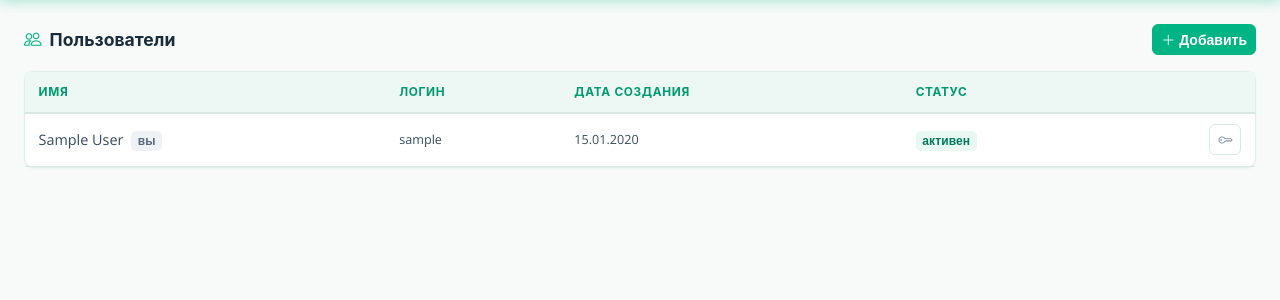
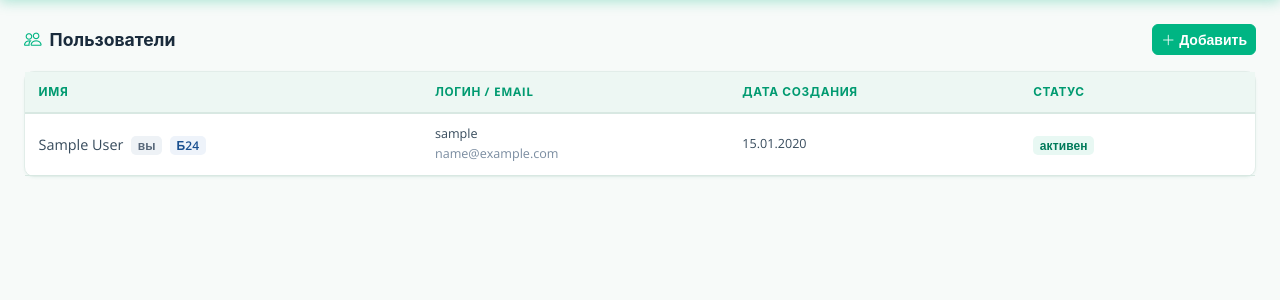
Before and after one commit to Legra13/listening_calls, a FastAPI app: page /users in a window 1280 px wide. Shown: the part 59-359 px from the top of the page. Run offline with FastAPI, Linux system fonts and the light colour scheme; the visitor is signed in with stand-in values (Sample User, id 1); tables that the repository leaves empty hold one stand-in row (values such as "Sample post"); some libraries are stand-ins or nearby versions.

Commit message:
авто-коммит: изменения кода

```diff
--- a/app/routers/auth.py
+++ b/app/routers/auth.py
@@ -139,7 +139,7 @@ def bitrix24_oauth_callback(
             email=email or None,
             bitrix_id=bitrix_id,
             password_hash=None,
-            is_active=True,
+            is_active=False,  # требует активации администратором
         )
         db.add(user)
         db.commit()
@@ -152,7 +152,7 @@ def bitrix24_oauth_callback(
         db.commit()
 
     if not user.is_active:
-        flash(request, "Ваш аккаунт отключён. Обратитесь к администратору.", "danger")
+        flash(request, "Ваш аккаунт ожидает активации. Обратитесь к администратору.", "warning")
         return RedirectResponse("/login", status_code=302)
 
     request.session["user_id"] = user.id
--- a/app/templates/auth/login.html
+++ b/app/templates/auth/login.html
@@ -249,6 +249,7 @@
     }
     .alert-error   { background: #FDE8E8; border: 1px solid #F5AEAE; color: #B03030; }
     .alert-success { background: #E8F8F3; border: 1px solid #9ADFC4; color: #007A5A; }
+    .alert-warning { background: #FFF8E8; border: 1px solid #F5D87A; color: #8A6800; }
 
     .login-footer {
       margin-top: 2rem;
@@ -281,8 +282,8 @@
     <div class="login-sub">Войдите в свой аккаунт, чтобы продолжить</div>
 
     {% if flash %}
-      <div class="alert-box {% if flash.category == 'danger' %}alert-error{% else %}alert-success{% endif %}">
-        {% if flash.category == 'danger' %}⚠{% else %}✓{% endif %}
+      <div class="alert-box {% if flash.category == 'danger' %}alert-error{% elif flash.category == 'warning' %}alert-warning{% else %}alert-success{% endif %}">
+        {% if flash.category == 'danger' %}⚠{% elif flash.category == 'warning' %}⏳{% else %}✓{% endif %}
         {{ flash.message }}
       </div>
     {% endif %}
--- a/app/templates/users/index.html
+++ b/app/templates/users/index.html
@@ -14,7 +14,7 @@
     <thead class="table-light">
       <tr>
         <th>Имя</th>
-        <th>Логин</th>
+        <th>Логин / Email</th>
         <th>Дата создания</th>
         <th>Статус</th>
         <th></th>
@@ -22,32 +22,54 @@
     </thead>
     <tbody>
       {% for user in users %}
-      <tr>
+      <tr class="{% if not user.is_active %}table-warning{% endif %}">
         <td>
           {{ user.full_name or '—' }}
           {% if user.id == current_user.id %}
             <span class="badge bg-secondary ms-1">вы</span>
           {% endif %}
+          {% if user.bitrix_id %}
+            <span class="badge bg-info-subtle text-info ms-1" title="Вход через Битрикс24">Б24</span>
+          {% endif %}
         </td>
-        <td class="text-muted small">{{ user.username }}</td>
+        <td class="text-muted small">
+          {{ user.username }}
+          {% if user.email %}<br><span class="text-muted">{{ user.email }}</span>{% endif %}
+        </td>
         <td class="text-muted small">{{ user.created_at.strftime('%d.%m.%Y') }}</td>
         <td>
           {% if user.is_active %}
             <span class="badge bg-success-subtle text-success">активен</span>
           {% else %}
-            <span class="badge bg-secondary-subtle text-secondary">отключён</span>
+            <span class="badge bg-warning-subtle text-warning">ожидает активации</span>
           {% endif %}
         </td>
         <td class="text-end">
+          {% if user.id != current_user.id %}
+          <form action="/users/{{ user.id }}/toggle-active" method="post" class="d-inline">
+            {% if user.is_active %}
+              <button type="submit" class="btn btn-sm btn-outline-secondary" title="Деактивировать">
+                <i class="bi bi-person-slash"></i>
+              </button>
+            {% else %}
+              <button type="submit" class="btn btn-sm btn-success" title="Активировать">
+                <i class="bi bi-person-check"></i>
+              </button>
+            {% endif %}
+          </form>
+          {% endif %}
+          {% if not user.bitrix_id %}
           <button class="btn btn-sm btn-outline-secondary"
                   data-bs-toggle="modal"
-                  data-bs-target="#pwdModal{{ user.id }}">
+                  data-bs-target="#pwdModal{{ user.id }}"
+                  title="Сменить пароль">
             <i class="bi bi-key"></i>
           </button>
+          {% endif %}
           {% if user.id != current_user.id %}
           <form action="/users/{{ user.id }}/delete" method="post" class="d-inline"
                 onsubmit="return confirm('Удалить пользователя {{ user.username }}?')">
-            <button type="submit" class="btn btn-sm btn-outline-danger">
+            <button type="submit" class="btn btn-sm btn-outline-danger" title="Удалить">
               <i class="bi bi-trash"></i>
             </button>
           </form>
```
Also changed, not shown: app/routers/users.py (+19 -0 lines).
